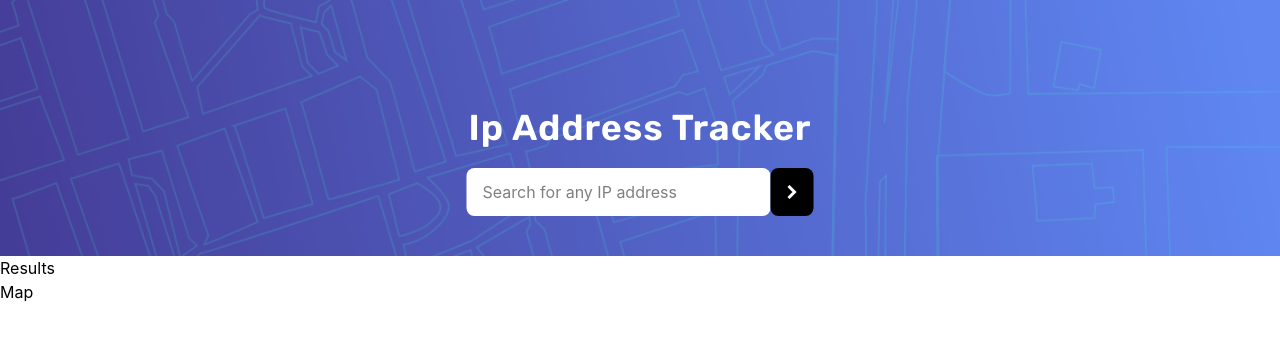
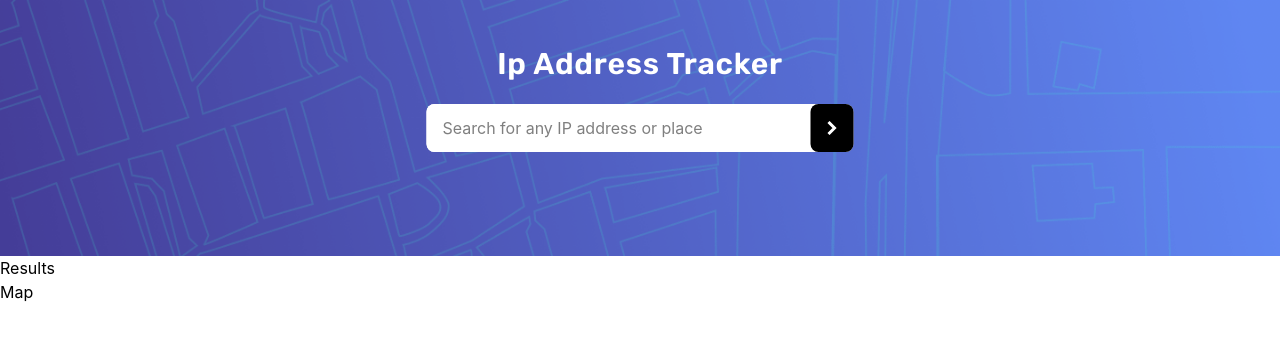
Before and after one commit to jawad-mwadama/ip-address-tracker, a React (Vite) app: page / in a window 1280 px wide. Shown: the top 340 px of the page. Built offline with nearby package versions, Linux system fonts and the light colour scheme.

Commit message:
finished top part of the app

```diff
--- a/src/Components/Search/SearchBar.tsx
+++ b/src/Components/Search/SearchBar.tsx
@@ -1,22 +1,31 @@
 import desktopBg from "../../assets/images/pattern-bg-desktop.png";
+import mobileBg from "../../assets/images/pattern-bg-mobile.png";
 import searchArrow from "../../assets/images/icon-arrow.svg";
 
 export default function SearchBar() {
   return (
     <div className="relative h-64 w-full">
-      <h3 className="absolute top-1/2 left-1/2 -translate-x-1/2 -translate-y-1/2 font-rubik text-4xl font-semibold tracking-wide text-white">
+      <h3 className="absolute top-1/4 left-1/2 -translate-x-1/2 -translate-y-1/2 text-center font-rubik text-xl font-semibold tracking-wide text-white sm:text-2xl md:text-3xl">
         Ip Address Tracker
       </h3>
       <img
         src={desktopBg}
-        className="inset-0 h-full w-full"
+        className="inset-0 hidden h-full w-full md:block"
         alt="background image"
       />
-      <div className="absolute top-3/4 left-1/2 flex -translate-x-1/2 -translate-y-1/2">
-        <form action="" className="w-76 rounded-lg bg-white px-4 py-3">
-          <input type="text" placeholder="Search for any IP address" />
+      <img
+        src={mobileBg}
+        className="inset-0 block h-full w-full object-cover md:hidden"
+      />
+      <div className="absolute top-2/4 left-1/2 flex -translate-x-1/2 -translate-y-1/2 rounded-lg bg-white">
+        <form action="" className="w-64 rounded-lg bg-white px-4 py-3 md:w-96">
+          <input
+            type="text"
+            placeholder="Search for any IP address or place"
+            className="w-full whitespace-nowrap outline-none"
+          />
         </form>
-        <button className="rounded-lg bg-black px-4 py-3">
+        <button className="hover rounded-lg bg-black px-4 py-3 hover:cursor-pointer">
           <img src={searchArrow} alt="search" />
         </button>
       </div>
```
